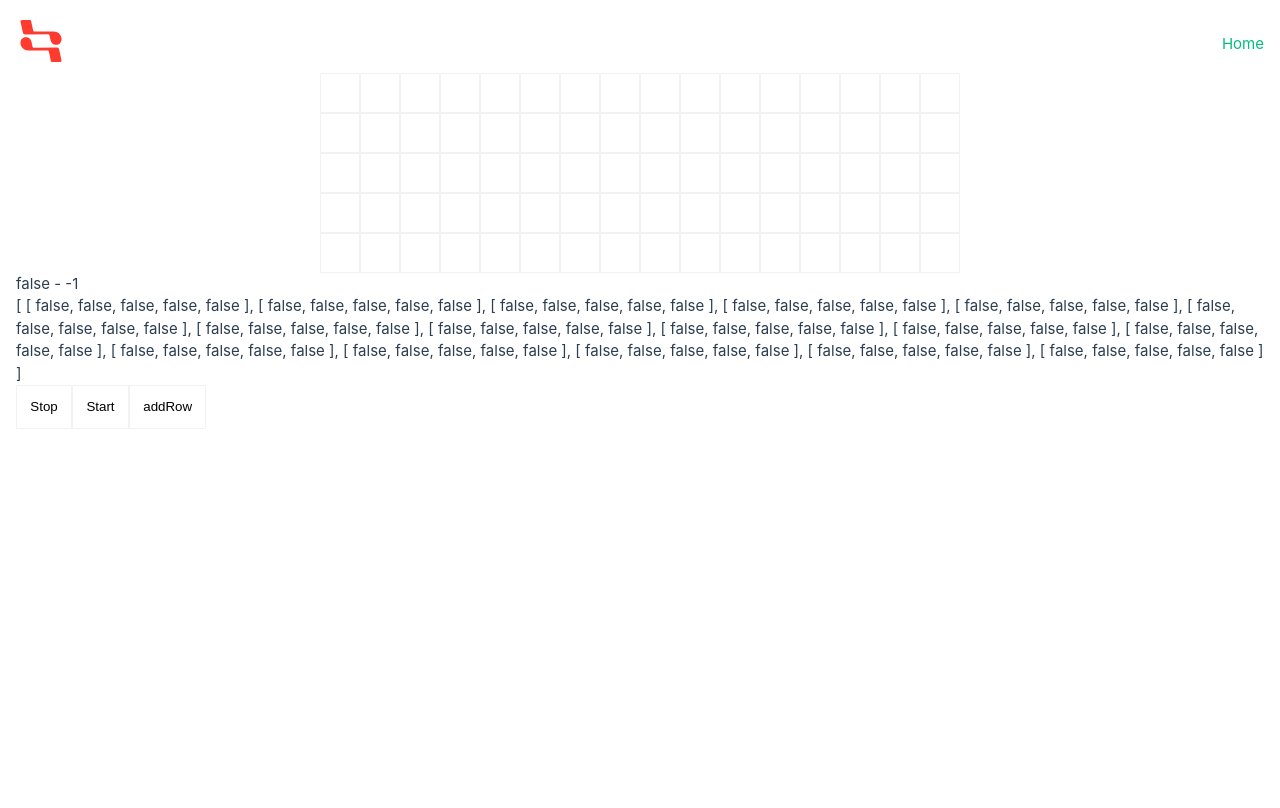
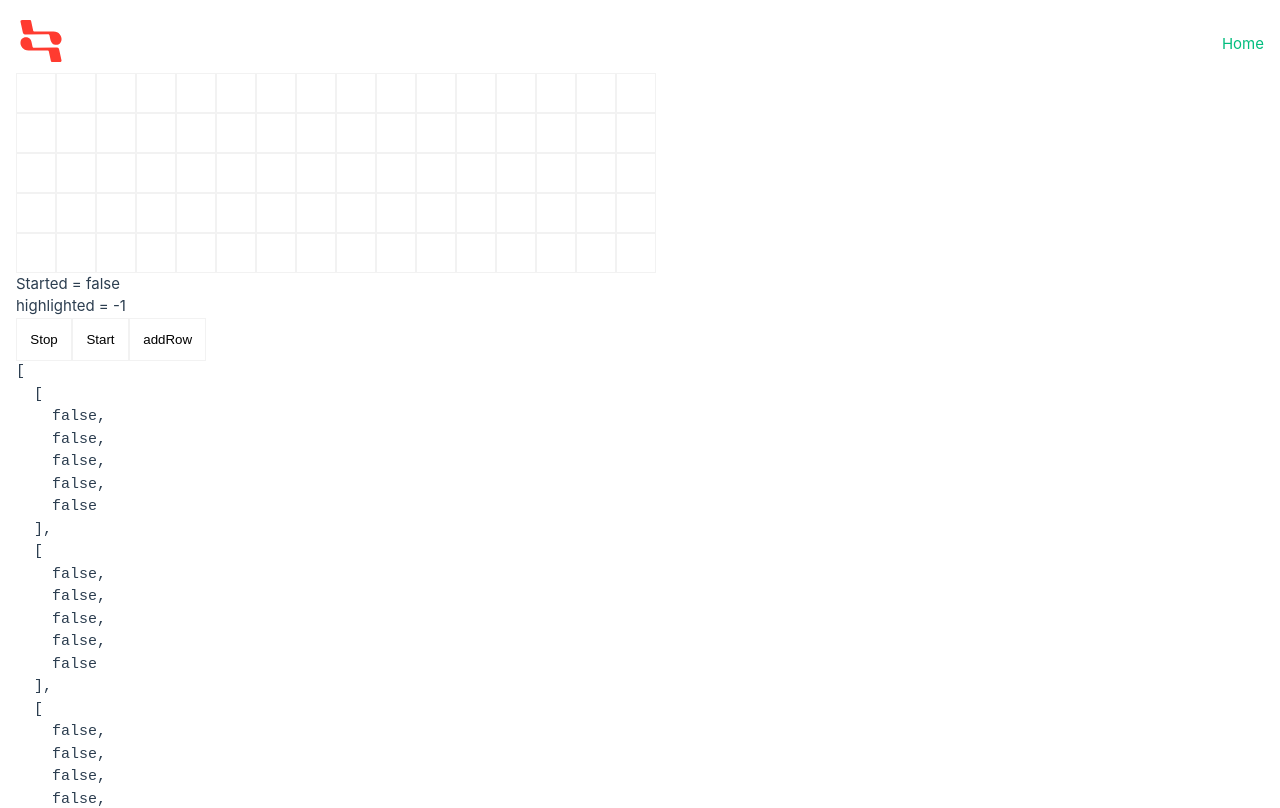
Before and after one commit to responsibleIT/HitLoopLeGuessWho, a Vue app: page / in a window 1280 px wide. Shown: the top 808 px of the page. Built offline with nearby package versions, Linux system fonts and the light colour scheme.

Commit message:
cleanup & update

```diff
--- a/src/assets/base.css
+++ b/src/assets/base.css
@@ -60,6 +60,7 @@
 }
 
 body {
+  max-width: 100vw;
   min-height: 100vh;
   color: var(--color-text);
   background: var(--color-background);
--- a/src/components/StepSequencer.vue
+++ b/src/components/StepSequencer.vue
@@ -1,5 +1,6 @@
+<!-- eslint-disable no-unused-vars -->
 <script setup>
-import { ref, onMounted, watch, computed } from 'vue'
+import { ref, onMounted, watch,watchEffect, computed, onUpdated, reactive, TransitionGroup } from 'vue'
 import * as Tone from 'tone'
 import { useFetch, useToggle } from '@vueuse/core'
 // import style from './step-sequencer.scss';
@@ -29,6 +30,7 @@ const rows = ref(5)
 const subdivision = ref('8n')
 const sequencer = ref(null)
 const matrix = ref([])
+
 const highlighted = ref(-1)
 const started = ref(false)
 const playing = ref(false)
@@ -60,7 +62,6 @@ const tick = (time, index) => {
     }
   }).toDestination()
 
-  console.log(now)
   Tone.Draw.schedule(() => {
     if (started.value === true) {
       highlighted.value = index
@@ -75,9 +76,6 @@ const tick = (time, index) => {
       // row = current row that must make a sound, so when its active
       row = rows.value - row - 1
 
-      //
-
-      console.log(row)
       // idk what this does
       const event = new CustomEvent('trigger', {
         detail: {
@@ -86,8 +84,6 @@ const tick = (time, index) => {
         },
         composed: true
       })
-
-      console.log(notes.value[row])
 
       Tone.loaded().then(() => {
         newSampler.triggerAttackRelease(notes.value[row], subdivision.value)
@@ -118,37 +114,31 @@ const clickCell = (col, row) => {
 const container = ref(null)
 const width = ref(10)
 watch(rows, () => {
-  console.log(width)
   width.value = container.value.offsetWidth
-  console.log(container.value)
 })
 
 const cellWidth = computed(() => {
-  console.log(width.value)
-  console.log(columns.value)
-
   return width.value / columns.value
 })
-console.log(cellWidth.value)
+
 watch(cellWidth, () => {
   container.value.style.height = `${cellWidth.value * rows.value}px`
 })
-
 onMounted(() => {
   sequencer.value = new Tone.Sequence(tick, indexArray(columns.value), subdivision.value).start(0)
+
   matrix.value = indexArray(columns.value).map(() => {
     return indexArray(rows.value).map(() => false)
   })
-  console.log(started.value)
+
   Tone.Transport.on('start', () => {
     started.value = true
     Tone.getDestination().volume.rampTo(-10, 0.001)
   })
   Tone.Transport.on('stop', () => {
-    // highlighted.value = -1;
-    console.log(started.value)
+
     started.value = false
-    console.log(started.value)
+
   })
 })
 
@@ -182,15 +172,16 @@ const startM = async (e) => {
 }
 
 const stopM = async (e) => {
-  const now = Tone.now()
+  // const now = Tone.now()
   if (e) {
-    await Tone.Transport.stop(now)
+    await Tone.Transport.stop()
   }
 }
 </script>
 
 <template>
   <div id="container" ref="container">
+    <TransitionGroup>
     <div
       v-for="(column, x) in matrix"
       :key="x"
@@ -210,16 +201,14 @@ const stopM = async (e) => {
         <!-- {{ x }} <br/> {{ highlighted }} -->
       </button>
     </div>
+  </TransitionGroup>
   </div>
-  <p>{{ started }} - {{ highlighted }}</p>
-  <p>{{ matrix }}</p>
-
-  <!-- <button v-if="!playing" @click="togglePlayPause()">play</button>
-<button v-else @click="togglePlayPause()">pause</button> -->
-
+  <p>Started = {{ started }}</p>
+  <p>highlighted = {{ highlighted }}</p>
   <button @click="stopM">Stop</button>
   <button @click="startM">Start</button>
   <button @click="rows += 1">addRow</button>
+  <pre>{{ matrix }}</pre>
 </template>
 
 <style scoped lang="scss">
@@ -230,10 +219,11 @@ const stopM = async (e) => {
 
 #container {
   width: 100%;
+  overflow-x: scroll;
   display: flex;
   flex-direction: row;
-  justify-content: center;
-  align-items: center;
+  // justify-content: center;
+  // align-items: center;
 }
 
 .column {
```
Also changed, not shown: jsconfig.json (+6 -1 lines), package.json (+8 -7 lines), .eslintrc.cjs.
